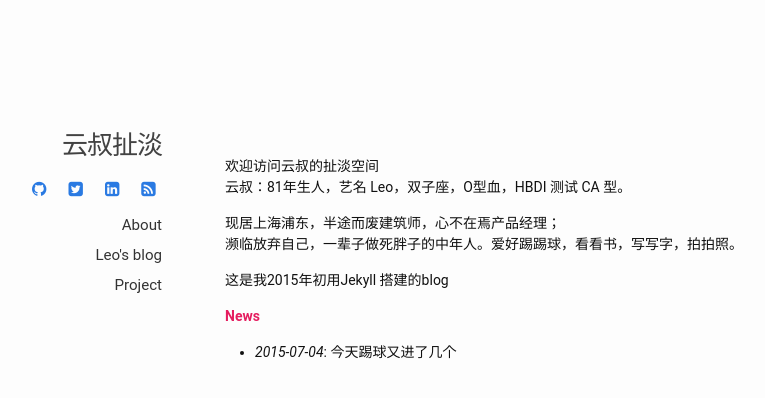
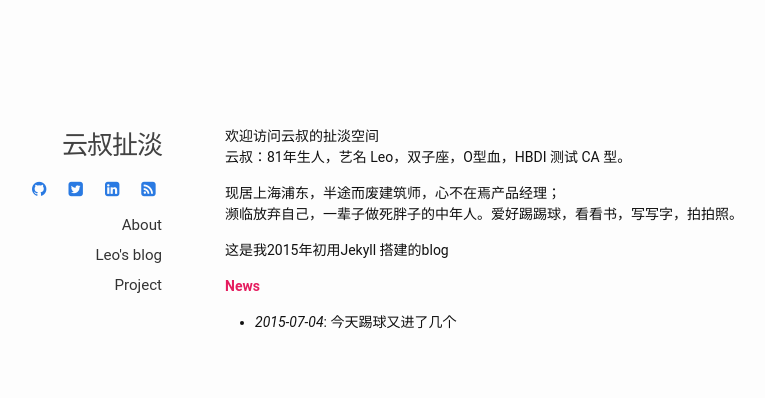
Before and after one commit to leoshcn/leoshcn.github.io, a Jekyll site: the page built from index.md, in a window 1280 px wide. Shown: the top 398 px of the page, without its empty margins (158-923 px from the left). Built offline with Jekyll 4.4.1, drawn with Linux system fonts in a browser that asks for light colours.

Commit message:
change page layout

```diff
--- a/_layouts/page.html
+++ b/_layouts/page.html
@@ -3,9 +3,11 @@ layout: default
 ---
 <div class="post">
 
+ {% if page.title %}
   <header class="post-header">
     <h1 class="post-title">{{ page.title }}</h1>
   </header>
+  {% endif %}
 
   <article class="post-content">
     {{ content }}
--- a/_sass/_layout.scss
+++ b/_sass/_layout.scss
@@ -204,7 +204,7 @@
 }
 
 .post-content {
-    margin-bottom: .25em;
+    margin-bottom: $spacing-unit / 2;
 
     h2 {
         font-size: 32px;
```
